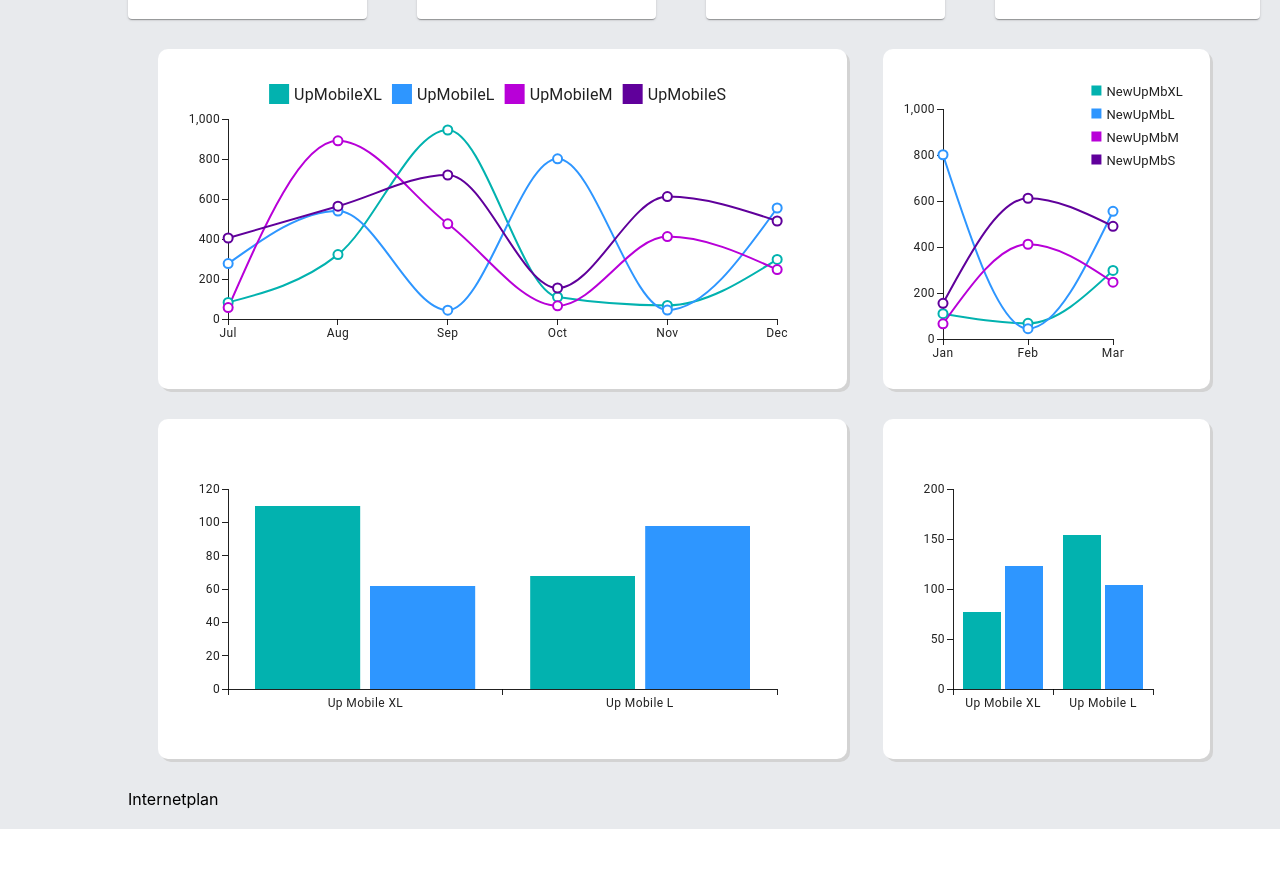
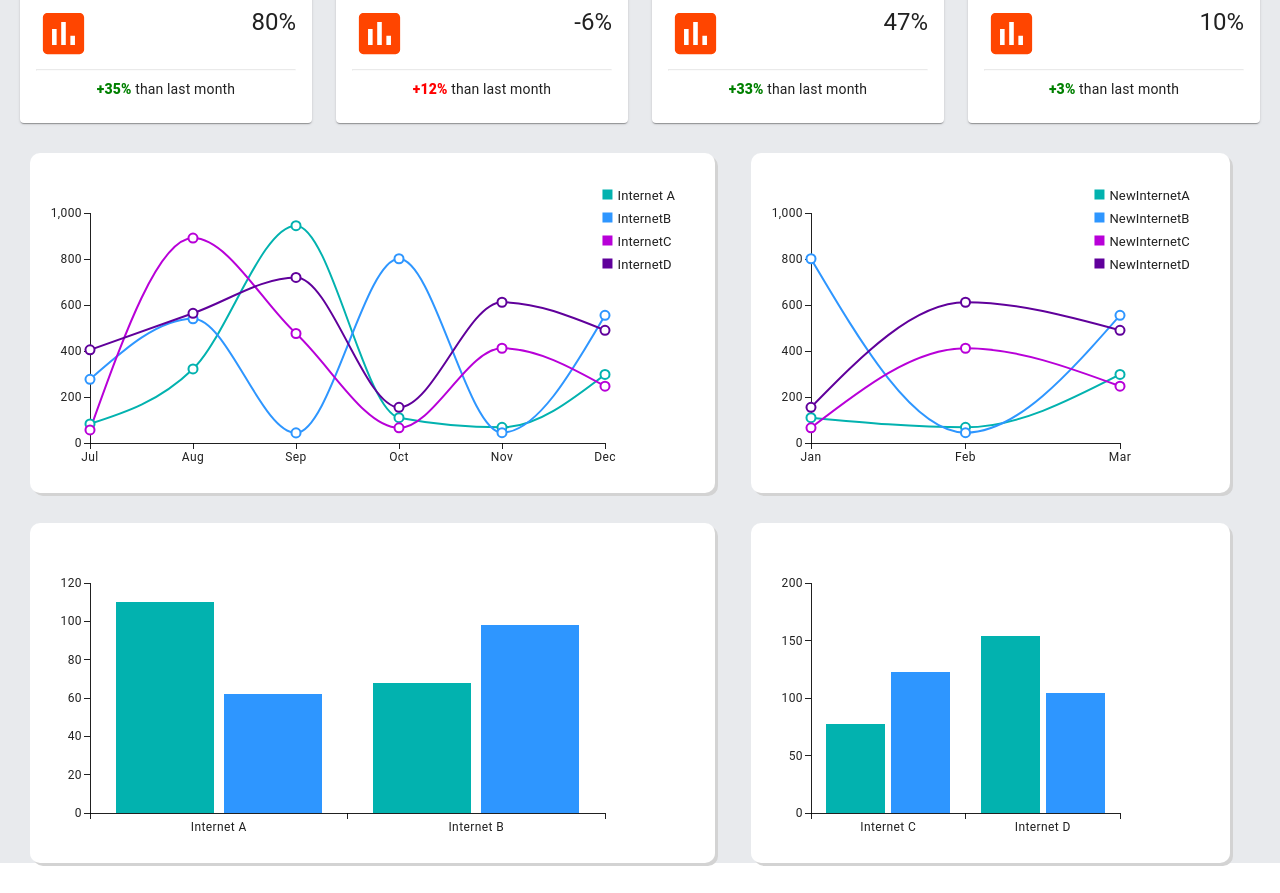
Before and after one commit to techiee25/Sr-ESales-FrontEnd, a React (Create React App) app: page /e-sales/internetplan in a window 1280 px wide. Shown: the part 160-1053 px from the top of the page. Before the commit the page ends 989 px from the top, so only its background shows below. Built offline with nearby package versions, Linux system fonts and the light colour scheme.

Commit message:
ui changes

```diff
--- a/src/App.css
+++ b/src/App.css
@@ -2,24 +2,9 @@
   text-align: center;
   background-color: #e8eaed !important;
 }
-.css-n70jm4-MuiInputBase-root-MuiInput-root-MuiSelect-root::before{
-  border-bottom: none !important;
+.css-ydm0fb-MuiPaper-root-MuiCard-root{
+  width: 100%;
 }
-.css-n70jm4-MuiInputBase-root-MuiInput-root-MuiSelect-root::after{
-  border-bottom: none !important;
+.css-fq9vqv-MuiPaper-root-MuiCard-root{
+  width: 100% !important;
 }
-.css-1869usk-MuiFormControl-root{
-  background-color: white !important;
-  padding: 16px !important;
-  border-radius: 25px;
-  box-shadow: 3px 3px lightgrey;
-}
-label+.css-n70jm4-MuiInputBase-root-MuiInput-root-MuiSelect-root{
-  margin-top: unset !important;
-}
-.css-aqpgxn-MuiFormLabel-root-MuiInputLabel-root{
-  margin-left: 16px;
-}
-.css-1c2i806-MuiFormLabel-root-MuiInputLabel-root{
-  margin-left: 16px;
-}
--- a/src/App.js
+++ b/src/App.js
@@ -2,20 +2,20 @@ import './App.css';
 import Navbar from './components/Navbar/Navbar';
 import { BrowserRouter, Route, Routes} from 'react-router-dom'
 import Dashboard from './components/Dashboard/Dashboard';
-// import Mobileplan from './components/Mobileplan/Mobileplan';
-// import Internetplan from './components/Internetplan/Internetplan';
+import Mobileplan from './components/Mobileplan/Mobileplan';
+import Internetplan from './components/Internetplan/Internetplan';
 
 function App() {
   return (
     <div className="App">
-      <Dashboard />
-      {/* <BrowserRouter>
+      {/* <Dashboard /> */}
+      <BrowserRouter>
         <Navbar/>
         <Routes>
           <Route path="/e-sales/mobileplan" element={<Mobileplan/>}></Route>
           <Route path="/e-sales/internetplan" element={<Internetplan/>}></Route>
         </Routes>
-      </BrowserRouter> */}
+      </BrowserRouter>
     </div>
   );
 }
--- a/src/components/Cards/Cards.css
+++ b/src/components/Cards/Cards.css
@@ -0,0 +1,3 @@
+.cardscontainer{
+    margin: 20px;
+}
--- a/src/components/Cards/Cards.js
+++ b/src/components/Cards/Cards.js
@@ -9,6 +9,7 @@ import Button from "@mui/material/Button";
 import Typography from "@mui/material/Typography";
 import PollIcon from "@mui/icons-material/Poll";
 import { IconButton } from "@mui/material";
+import "./Cards.css";
 
 const bull = (
   <Box
@@ -21,7 +22,7 @@ const bull = (
 
 export default function BasicCard() {
   return (
-    <div>
+    <div className="cardscontainer">
       <Grid container spacing={3}>
         <Grid item xs={12} md={6} lg={3}>
           <Card sx={{ width: "90%" }}>
--- a/src/components/Dashboard/Dashboard.js
+++ b/src/components/Dashboard/Dashboard.js
@@ -5,7 +5,7 @@ import Cards from "../Cards/Cards";
 export default function Dashboard() {
   return (
     <div className="dashboardcontainer">
-      <Cards />
+      {/* <Cards /> */}
       <Mobileplan />
       <Internetplan />
     </div>
--- a/src/components/Internetplan/Internetplan.css
+++ b/src/components/Internetplan/Internetplan.css
@@ -0,0 +1,19 @@
+.mbbplan{
+    display: flex;
+    margin: 30px;
+}
+.mbplancontainer{
+    padding: 20px;
+    margin-right: 20px;
+    border-radius: 10px;
+    background-color: white;
+    box-shadow: 3px 3px lightgray;
+}
+@media only screen and (max-width: 768px) {
+    .mbbplan{
+      margin: 16px 16px 0 16px !important;
+    }
+    .mbplancontainer{
+        margin: unset !important;
+    }
+  }
--- a/src/components/Internetplan/Internetplan.js
+++ b/src/components/Internetplan/Internetplan.js
@@ -1,7 +1,183 @@
-import React from 'react'
+import * as React from "react";
+import { LineChart } from "@mui/x-charts/LineChart";
+import { BarChart } from "@mui/x-charts/BarChart";
+import Box from "@mui/material/Box";
+import Paper from "@mui/material/Paper";
+import Grid from "@mui/material/Grid";
+import "./Internetplan.css";
+import Cards from "../Cards/Cards";
+
+
+const InternetA = [83, 322, 945, 110, 68, 298];
+const InternetB = [277, 540, 44, 801, 45, 555];
+const InternetC = [57, 891, 476, 66, 412, 247];
+const InternetD = [405, 564, 720, 155, 612, 490];
+
+const NewInternetA = [110, 68, 298];
+const NewInternetB = [801, 45, 555];
+const NewInternetC = [66, 412, 247];
+const NewInternetD = [155, 612, 490];
+
+const x1Labels = ["Jul", "Aug", "Sep", "Oct", "Nov", "Dec"];
+
+const x2Labels = ["Jan", "Feb", "Mar"];
 
 export default function Internetplan() {
   return (
-    <div>Internetplan</div>
-  )
+    <div className="mobileplanparent">
+      <Cards/>
+      {" "}
+      <div className="mbbplan">
+        <Grid container spacing={2}>
+          <Grid item xs={12} md={7} sm={7}>
+            <div className="mbplancontainer">
+              <LineChart
+                height={300}
+                margin={{
+                  left: 40,
+                  right: 90,
+                  top: 40,
+                  bottom: 30,
+                }}
+                slotProps={{
+                  legend: {
+                    direction: "column",
+                    position: {
+                      vertical: "top",
+                      horizontal: "right",
+                    },
+                    itemMarkWidth: 10,
+                    itemMarkHeight: 10,
+                    markGap: 5,
+                    itemGap: 10,
+                    labelStyle: {
+                      fontSize: 13,
+                      // fill: 'blue',
+                    },
+                  },
+                }}
+                series={[
+                  { data: InternetA, label: "Internet A" },
+                  { data: InternetB, label: "InternetB" },
+                  { data: InternetC, label: "InternetC" },
+                  { data: InternetD, label: "InternetD" },
+                ]}
+                xAxis={[{ scaleType: "point", data: x1Labels }]}
+              />
+            </div>
+          </Grid>
+          <Grid item xs={12} md={5} sm={5}>
+            <div className="mbplancontainer">
+              <LineChart
+                margin={{
+                  left: 40,
+                  right: 90,
+                  top: 40,
+                  bottom: 30,
+                }}
+                slotProps={{
+                  legend: {
+                    direction: "column",
+                    position: {
+                      vertical: "top",
+                      horizontal: "right",
+                    },
+                    itemMarkWidth: 10,
+                    itemMarkHeight: 10,
+                    markGap: 5,
+                    itemGap: 10,
+                    labelStyle: {
+                      fontSize: 13,
+                      // fill: 'blue',
+                    },
+                  },
+                }}
+                // width={300}
+                height={300}
+                series={[
+                  { data: NewInternetA, label: "NewInternetA" },
+                  { data: NewInternetB, label: "NewInternetB" },
+                  { data: NewInternetC, label: "NewInternetC" },
+                  { data: NewInternetD, label: "NewInternetD" },
+                ]}
+                xAxis={[{ scaleType: "point", data: x2Labels }]}
+              />
+            </div>
+          </Grid>
+        </Grid>
+      </div>
+      <div className="mbbplan">
+        <Grid container spacing={2}>
+          <Grid item xs={12} md={7} sm={7}>
+            <div className="mbplancontainer">
+              <BarChart
+                xAxis={[
+                  { scaleType: "band", data: ["Internet A", "Internet B"] },
+                ]}
+                series={[{ data: [110, 68] }, { data: [62, 98] }]}
+                height={300}
+                margin={{
+                  left: 40,
+                  right: 90,
+                  top: 40,
+                  bottom: 30,
+                }}
+                slotProps={{
+                  legend: {
+                    direction: "column",
+                    position: {
+                      vertical: "top",
+                      horizontal: "right",
+                    },
+                    itemMarkWidth: 10,
+                    itemMarkHeight: 10,
+                    markGap: 5,
+                    itemGap: 10,
+                    labelStyle: {
+                      fontSize: 13,
+                      // fill: 'blue',
+                    },
+                  },
+                }}
+              />
+            </div>
+          </Grid>
+          <Grid item xs={12} md={5} sm={5}>
+            <div className="mbplancontainer">
+              <BarChart
+                xAxis={[
+                  { scaleType: "band", data: ["Internet C", "Internet D"] },
+                ]}
+                series={[{ data: [77, 154] }, { data: [123, 104] }]}
+                height={300}
+                margin={{
+                  left: 40,
+                  right: 90,
+                  top: 40,
+                  bottom: 30,
+                }}
+                slotProps={{
+                  legend: {
+                    direction: "column",
+                    position: {
+                      vertical: "top",
+                      horizontal: "right",
+                    },
+                    itemMarkWidth: 10,
+                    itemMarkHeight: 10,
+                    markGap: 5,
+                    itemGap: 10,
+                    labelStyle: {
+                      fontSize: 13,
+                      // fill: 'blue',
+                    },
+                  },
+                }}
+              />
+            </div>
+          </Grid>
+        </Grid>
+      </div>
+    </div>
+  );
 }
--- a/src/components/Mobileplan/Mobileplan.js
+++ b/src/components/Mobileplan/Mobileplan.js
@@ -5,16 +5,18 @@ import Box from "@mui/material/Box";
 import Paper from "@mui/material/Paper";
 import Grid from "@mui/material/Grid";
 import "./Mobileplan.css";
+import Cards from "../Cards/Cards";
 
-const UpMobileXL = [83, 322, 945, 110, 68, 298];
-const UpMobileL = [277, 540, 44, 801, 45, 555];
-const UpMobileM = [57, 891, 476, 66, 412, 247];
-const UpMobileS = [405, 564, 720, 155, 612, 490];
 
-const NewUpMobileXL = [110, 68, 298];
-const NewUpMobileL = [801, 45, 555];
-const NewUpMobileM = [66, 412, 247];
-const NewUpMobileS = [155, 612, 490];
+const MobileA = [83, 322, 945, 110, 68, 298];
+const MobileB = [277, 540, 44, 801, 45, 555];
+const MobileC = [57, 891, 476, 66, 412, 247];
+const MobileD = [405, 564, 720, 155, 612, 490];
+
+const NewMobileA = [110, 68, 298];
+const NewMobileB = [801, 45, 555];
+const NewMobileC = [66, 412, 247];
+const NewMobileD = [155, 612, 490];
 
 const x1Labels = ["Jul", "Aug", "Sep", "Oct", "Nov", "Dec"];
 
@@ -22,25 +24,49 @@ const x2Labels = ["Jan", "Feb", "Mar"];
 
 export default function Mobileplan() {
   return (
-    <div>
+    <div className="mobileplanparent">
+      <Cards/>
       {" "}
       <div className="mbbplan">
         <Grid container spacing={2}>
-          <Grid item xs={8}>
+          <Grid item xs={12} md={7} sm={7}>
             <div className="mbplancontainer">
               <LineChart
                 height={300}
+                margin={{
+                  left: 40,
+                  right: 90,
+                  top: 40,
+                  bottom: 30,
+                }}
+                slotProps={{
+                  legend: {
+                    direction: "column",
+                    position: {
+                      vertical: "top",
+                      horizontal: "right",
+                    },
+                    itemMarkWidth: 10,
+                    itemMarkHeight: 10,
+                    markGap: 5,
+                    itemGap: 10,
+                    labelStyle: {
+                      fontSize: 13,
+                      // fill: 'blue',
+                    },
+                  },
+                }}
                 series={[
-                  { data: UpMobileXL, label: "UpMobileXL" },
-                  { data: UpMobileL, label: "UpMobileL" },
-                  { data: UpMobileM, label: "UpMobileM" },
-                  { data: UpMobileS, label: "UpMobileS" },
+                  { data: MobileA, label: "MobileA" },
+                  { data: MobileB, label: "MobileB" },
+                  { data: MobileC, label: "MobileC" },
+                  { data: MobileD, label: "MobileD" },
                 ]}
                 xAxis={[{ scaleType: "point", data: x1Labels }]}
               />
             </div>
           </Grid>
-          <Grid item xs={4}>
+          <Grid item xs={12} md={5} sm={5}>
             <div className="mbplancontainer">
               <LineChart
                 margin={{
@@ -66,13 +92,13 @@ export default function Mobileplan() {
                     },
                   },
                 }}
-                width={300}
+                // width={300}
                 height={300}
                 series={[
-                  { data: NewUpMobileXL, label: "NewUpMbXL" },
-                  { data: NewUpMobileL, label: "NewUpMbL" },
-                  { data: NewUpMobileM, label: "NewUpMbM" },
-                  { data: NewUpMobileS, label: "NewUpMbS" },
+                  { data: NewMobileA, label: "MobileA" },
+                  { data: NewMobileB, label: "MobileB" },
+                  { data: NewMobileC, label: "MobileC" },
+                  { data: NewMobileD, label: "MobileD" },
                 ]}
                 xAxis={[{ scaleType: "point", data: x2Labels }]}
               />
@@ -82,26 +108,71 @@ export default function Mobileplan() {
       </div>
       <div className="mbbplan">
         <Grid container spacing={2}>
-          <Grid item xs={8}>
+          <Grid item xs={12} md={7} sm={7}>
             <div className="mbplancontainer">
               <BarChart
                 xAxis={[
-                  { scaleType: "band", data: ["Up Mobile XL", "Up Mobile L"] },
+                  { scaleType: "band", data: ["Mobile A", "Mobile B"] },
                 ]}
                 series={[{ data: [110, 68] }, { data: [62, 98] }]}
                 height={300}
+                margin={{
+                  left: 40,
+                  right: 90,
+                  top: 40,
+                  bottom: 30,
+                }}
+                slotProps={{
+                  legend: {
+                    direction: "column",
+                    position: {
+                      vertical: "top",
+                      horizontal: "right",
+                    },
+                    itemMarkWidth: 10,
+                    itemMarkHeight: 10,
+                    markGap: 5,
+                    itemGap: 10,
+                    labelStyle: {
+                      fontSize: 13,
+                      // fill: 'blue',
+                    },
+                  },
+                }}
               />
             </div>
           </Grid>
-          <Grid item xs={4}>
+          <Grid item xs={12} md={5} sm={5}>
             <div className="mbplancontainer">
               <BarChart
                 xAxis={[
-                  { scaleType: "band", data: ["Up Mobile XL", "Up Mobile L"] },
+                  { scaleType: "band", data: ["Mobile C", "Mobile D"] },
                 ]}
                 series={[{ data: [77, 154] }, { data: [123, 104] }]}
-                width={300}
                 height={300}
+                margin={{
+                  left: 40,
+                  right: 90,
+                  top: 40,
+                  bottom: 30,
+                }}
+                slotProps={{
+                  legend: {
+                    direction: "column",
+                    position: {
+                      vertical: "top",
+                      horizontal: "right",
+                    },
+                    itemMarkWidth: 10,
+                    itemMarkHeight: 10,
+                    markGap: 5,
+                    itemGap: 10,
+                    labelStyle: {
+                      fontSize: 13,
+                      // fill: 'blue',
+                    },
+                  },
+                }}
               />
             </div>
           </Grid>
--- a/src/components/Navbar/Navbar.css
+++ b/src/components/Navbar/Navbar.css
@@ -1,8 +1,7 @@
 .dashboardcontainer{
     padding: 20px;
-    background-color: #e8eaed;
+    background-color: whitesmoke;
     text-align: left;
-    padding-left: 10% !important;
 }
 .dashboardtext{
     color: #da291c !important;
```
Also changed, not shown: src/components/Mobileplan/Mobileplan.css (+8 -0 lines).
